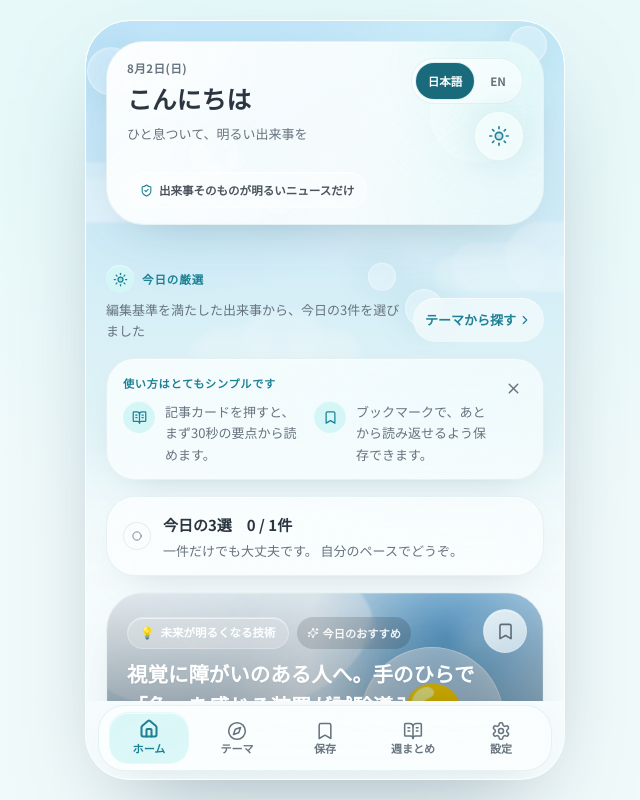
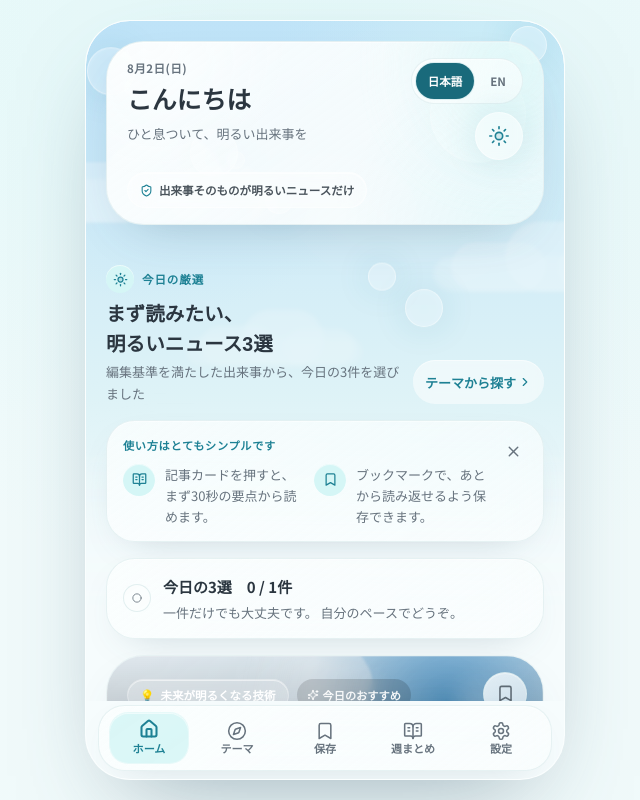
Before and after one commit to sunpotflower4460-cpu/Hot-news, a Next.js app: page /home in a window 1280 px wide. Shown: the whole page, without its empty margins (315-955 px from the left). Built offline with nearby package versions, Linux system fonts and the light colour scheme; a web font is replaced by a local one.

Commit message:
fix: keep translated heading semantics valid

```diff
--- a/src/app/(app)/home/page.tsx
+++ b/src/app/(app)/home/page.tsx
@@ -33,12 +33,9 @@ export default async function HomePage() {
               </span>
               <T id="home.selected" as="p" className="text-[0.72rem] font-bold tracking-[0.08em]" />
             </div>
-            <T
-              id="home.heading"
-              as="h2"
-              id="today-light-heading"
-              className="mt-1.5 text-h2 font-bold text-text"
-            />
+            <h2 id="today-light-heading" className="mt-1.5 text-h2 font-bold text-text">
+              <T id="home.heading" />
+            </h2>
             <T id="home.description" as="p" className="mt-0.5 text-caption text-muted" />
           </div>
 
```
